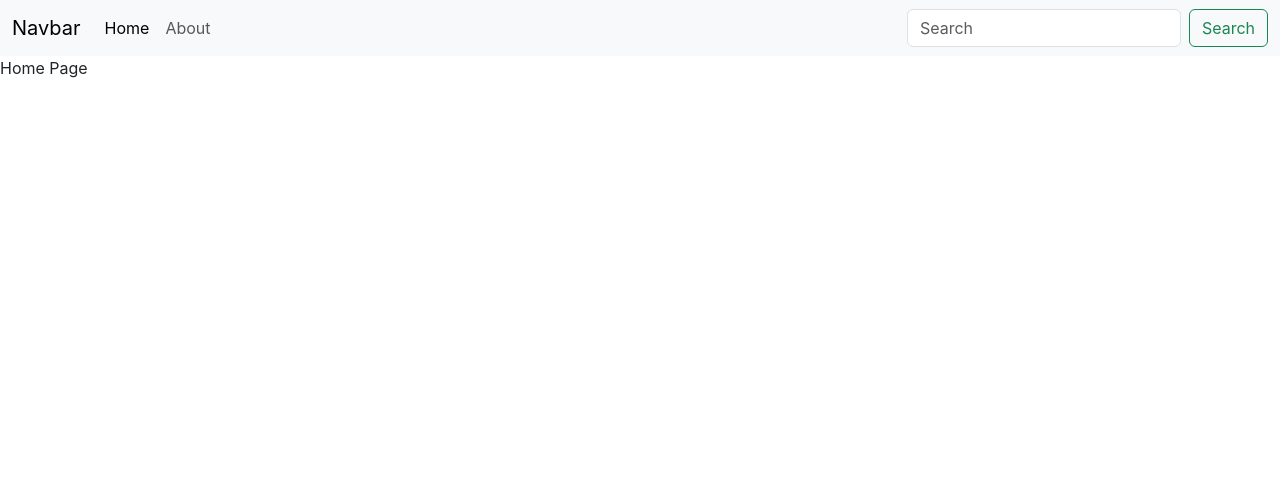
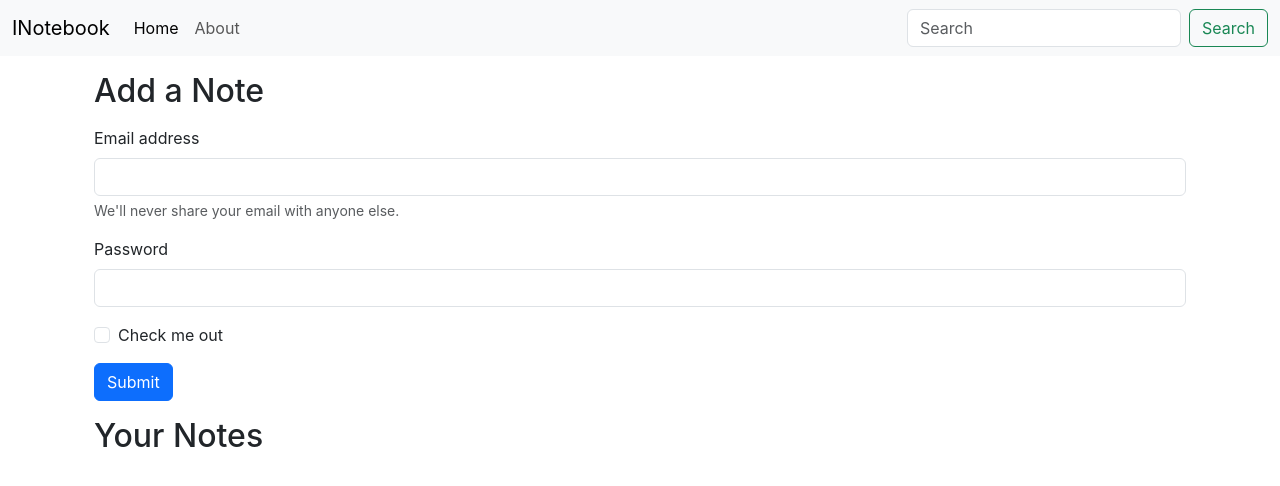
Before and after one commit to SayedMujahidIqbal/inotebook, a React (Create React App) app: page / in a window 1280 px wide. Shown: the top 486 px of the page. Built offline with nearby package versions, Linux system fonts and the light colour scheme.

Commit message:
iNotebook - SettingupNotes-1

```diff
--- a/package.json
+++ b/package.json
@@ -37,5 +37,8 @@
       "last 1 firefox version",
       "last 1 safari version"
     ]
+  },
+  "devDependencies": {
+    "@babel/plugin-proposal-private-property-in-object": "^7.21.11"
   }
 }
--- a/src/App.js
+++ b/src/App.js
@@ -1,12 +1,11 @@
 import './App.css';
 import Navbar from './components/Navbar';
-
 
 
 function App() {
   return (
     <>
-      <Navbar />
+        <Navbar />
     </>
   );
 }
--- a/src/components/About.js
+++ b/src/components/About.js
@@ -1,9 +1,10 @@
-import React from 'react'
+import React, { useContext, useEffect } from 'react'
 
 const About = () => {
+
   return (
-    <div>
-
+    <div className='container'>
+      This is About page
     </div>
   )
 }
--- a/src/components/Home.js
+++ b/src/components/Home.js
@@ -2,8 +2,29 @@
 
 const Home = () => {
   return (
-    <div>
-      Home Page
+    <div className='container'>
+      <div className='container my-3'>
+        <h2>Add a Note</h2>
+        <form className='my-3'>
+          <div class="mb-3">
+            <label for="exampleInputEmail1" class="form-label">Email address</label>
+            <input type="email" class="form-control" id="exampleInputEmail1" aria-describedby="emailHelp" />
+            <div id="emailHelp" class="form-text">We'll never share your email with anyone else.</div>
+          </div>
+          <div class="mb-3">
+            <label for="exampleInputPassword1" class="form-label">Password</label>
+            <input type="password" class="form-control" id="exampleInputPassword1" />
+          </div>
+          <div class="mb-3 form-check">
+            <input type="checkbox" class="form-check-input" id="exampleCheck1" />
+            <label class="form-check-label" for="exampleCheck1">Check me out</label>
+          </div>
+          <button type="submit" class="btn btn-primary">Submit</button>
+        </form>
+      </div>
+      <div className='container my-3'>
+        <h2>Your Notes</h2>
+      </div>
     </div>
   )
 }
--- a/src/components/Navbar.js
+++ b/src/components/Navbar.js
@@ -1,22 +1,23 @@
 import React from 'react'
-import { Link } from 'react-router-dom'
+import { Link, useLocation } from 'react-router-dom'
 
 const Navbar = () => {
+    let location = useLocation()
     return (
         <div>
             <nav className="navbar navbar-expand-lg bg-body-tertiary">
                 <div className="container-fluid">
-                    <Link className="navbar-brand" to="#">Navbar</Link>
+                    <Link className="navbar-brand" to="#">INotebook</Link>
                     <button className="navbar-toggler" type="button" data-bs-toggle="collapse" data-bs-target="#navbarSupportedContent" aria-controls="navbarSupportedContent" aria-expanded="false" aria-label="Toggle navigation">
                         <span className="navbar-toggler-icon"></span>
                     </button>
                     <div className="collapse navbar-collapse" id="navbarSupportedContent">
                         <ul className="navbar-nav me-auto mb-2 mb-lg-0">
                             <li className="nav-item">
-                                <Link className="nav-link active" aria-current="page" to="/">Home</Link>
+                                <Link className={`nav-link ${location.pathname === "/" && "active" }`} aria-current="page" to="/">Home</Link>
                             </li>
                             <li className="nav-item">
-                                <Link className="nav-link" to="/about">About</Link>
+                                <Link className={`nav-link ${location.pathname === "/about" && "active" }`} to="/about">About</Link>
                             </li>
                         </ul>
                         <form className="d-flex" role="search">
--- /dev/null
+++ b/src/context/notes/NoteContext.js
@@ -0,0 +1,5 @@
+import { createContext } from 'react';
+
+const noteContext = createContext();
+
+export default noteContext;
--- /dev/null
+++ b/src/context/notes/NoteState.js
@@ -0,0 +1,14 @@
+import { useState } from "react";
+import NoteContext from "./NoteContext";
+
+const NoteState = (props) => {
+
+    return (
+        <NoteContext.Provider value={{}}>
+            {props.children}
+        </NoteContext.Provider>
+    )
+}
+
+
+export default NoteState;
--- a/src/index.js
+++ b/src/index.js
@@ -2,12 +2,15 @@
 import ReactDOM from 'react-dom/client';
 import './index.css';
 import App from './App';
+
+
 import {
   createBrowserRouter,
   RouterProvider
 } from "react-router-dom";
 import Home from './components/Home';
 import About from './components/About';
+import NoteState from './context/notes/NoteState';
 
 
 const router = createBrowserRouter([
@@ -26,6 +29,8 @@
 const root = ReactDOM.createRoot(document.getElementById('root'));
 root.render(
   <React.StrictMode>
-    <RouterProvider router={router} />
+      <NoteState>
+          <RouterProvider router={router} />
+      </NoteState>
   </React.StrictMode>
 );
```
Also changed, not shown: 2 other files (tests, documents, lock files or other folders).
